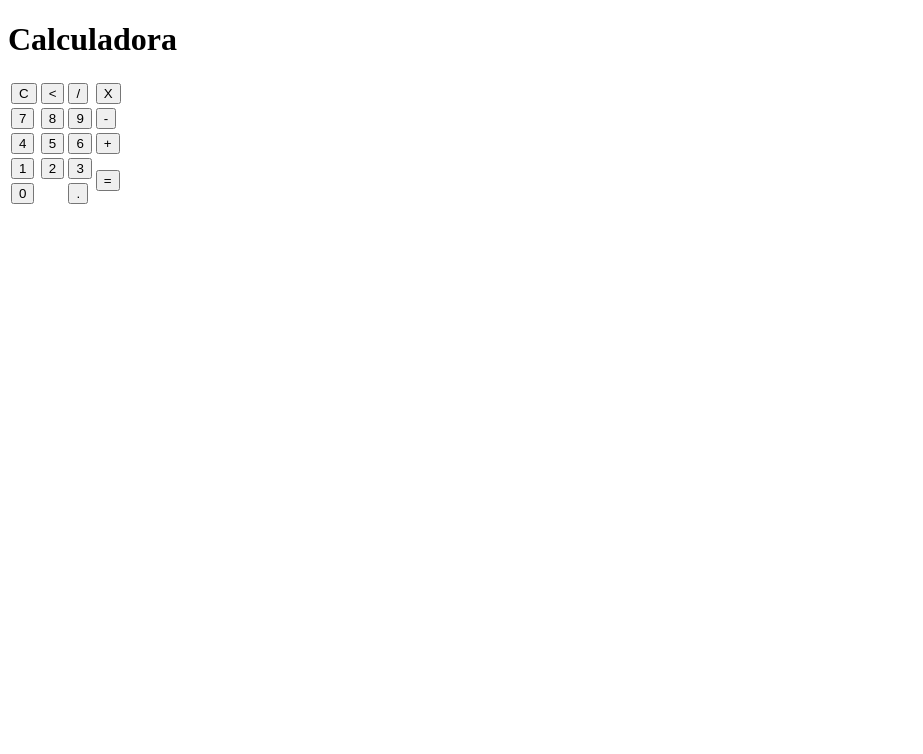
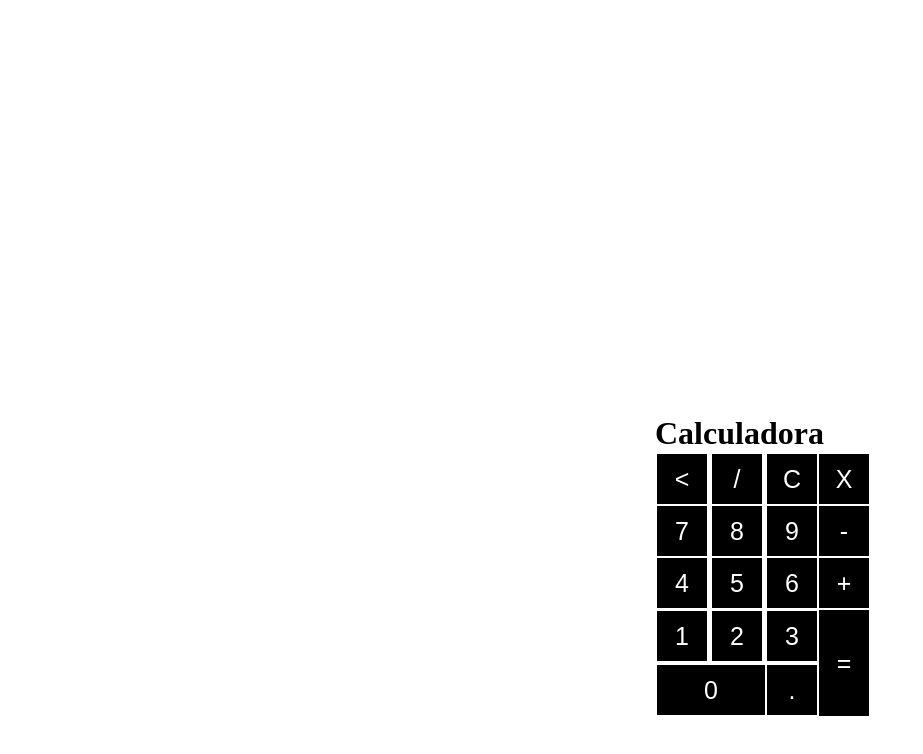
Before and after one commit to rai-abreu17/Calculadora, a plain HTML site: page index.html in a window 1280 px wide. Shown: the whole page, without its empty margins (0-923 px from the left). Drawn offline with Linux system fonts and the light colour scheme.

Commit message:
novas funcionalidades

```diff
--- a/index.html
+++ b/index.html
@@ -12,32 +12,32 @@
         <p id="resultado"></p>
             <table>
                 <tr>
-                    <td><button>C</button></td>
-                    <td><button><</button></td>
-                    <td><button>/</button></td>
-                    <td><button>X</button></td>
+                    <td><button class="botao"><</button></td>
+                    <td><button class="botao">/</button></td>
+                    <td><button class="botao">C</button></td>
+                    <td><button class="botao">X</button></td>
                 </tr>
                 <tr>
-                    <td><button>7</button></td>
-                    <td><button>8</button></td>
-                    <td><button>9</button></td>
-                    <td><button>-</button></td>
+                    <td><button  class="botao">7</button></td>
+                    <td><button  class="botao">8</button></td>
+                    <td><button  class="botao">9</button></td>
+                    <td><button  class="botao">-</button></td>
                 </tr>
                 <tr>
-                    <td><button>4</button></td>
-                    <td><button>5</button></td>
-                    <td><button>6</button></td>
-                    <td><button>+</button></td>
+                    <td><button  class="botao">4</button></td>
+                    <td><button  class="botao">5</button></td>
+                    <td><button  class="botao">6</button></td>
+                    <td><button  class="botao">+</button></td>
                 </tr>
                 <tr>
-                    <td><button>1</button></td>
-                    <td><button>2</button></td>
-                    <td><button>3</button></td>
-                    <td rowspan="2"><button>=</button></td>
+                    <td><button class="botao">1</button></td>
+                    <td><button class="botao">2</button></td>
+                    <td><button class="botao">3</button></td>
+                    <td rowspan="2"><button  class="botao" style="height: 106px;">=</button></td>
                 </tr>
                 <tr>
-                    <td colspan="2"><button>0</button></td>
-                    <td><button>.</button></td>
+                    <td colspan="2"><button  class="botao" style="width: 108px">0</button></td>
+                    <td><button class="botao" >.</button></td>
                 </tr>
             </table>
 
--- a/style.css
+++ b/style.css
@@ -0,0 +1,23 @@
+*{
+    margin: 0;
+    padding: 0;
+}
+
+.Calculadora{
+    position: absolute;
+    top: 50%;
+    left: 50%;
+    transform: (-50%,-50%);
+    border-radius: 15px;
+    padding: 15px;
+}
+
+.botao{
+    width: 50px;
+    height: 50px;
+    font-size: 25px;
+    cursor: pointer;
+    background-color: black;
+    color: #fff;
+    border: none;
+}
```
